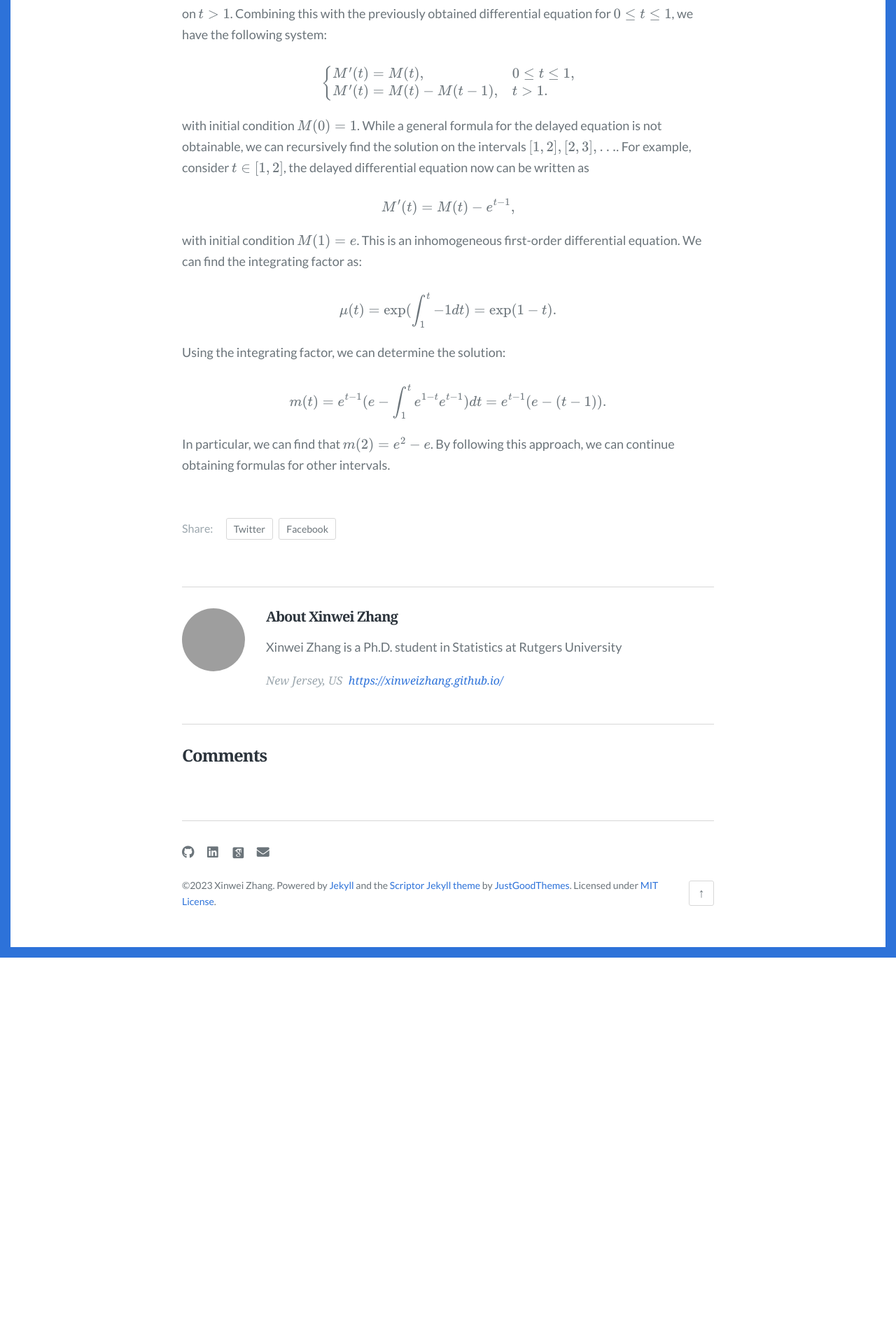
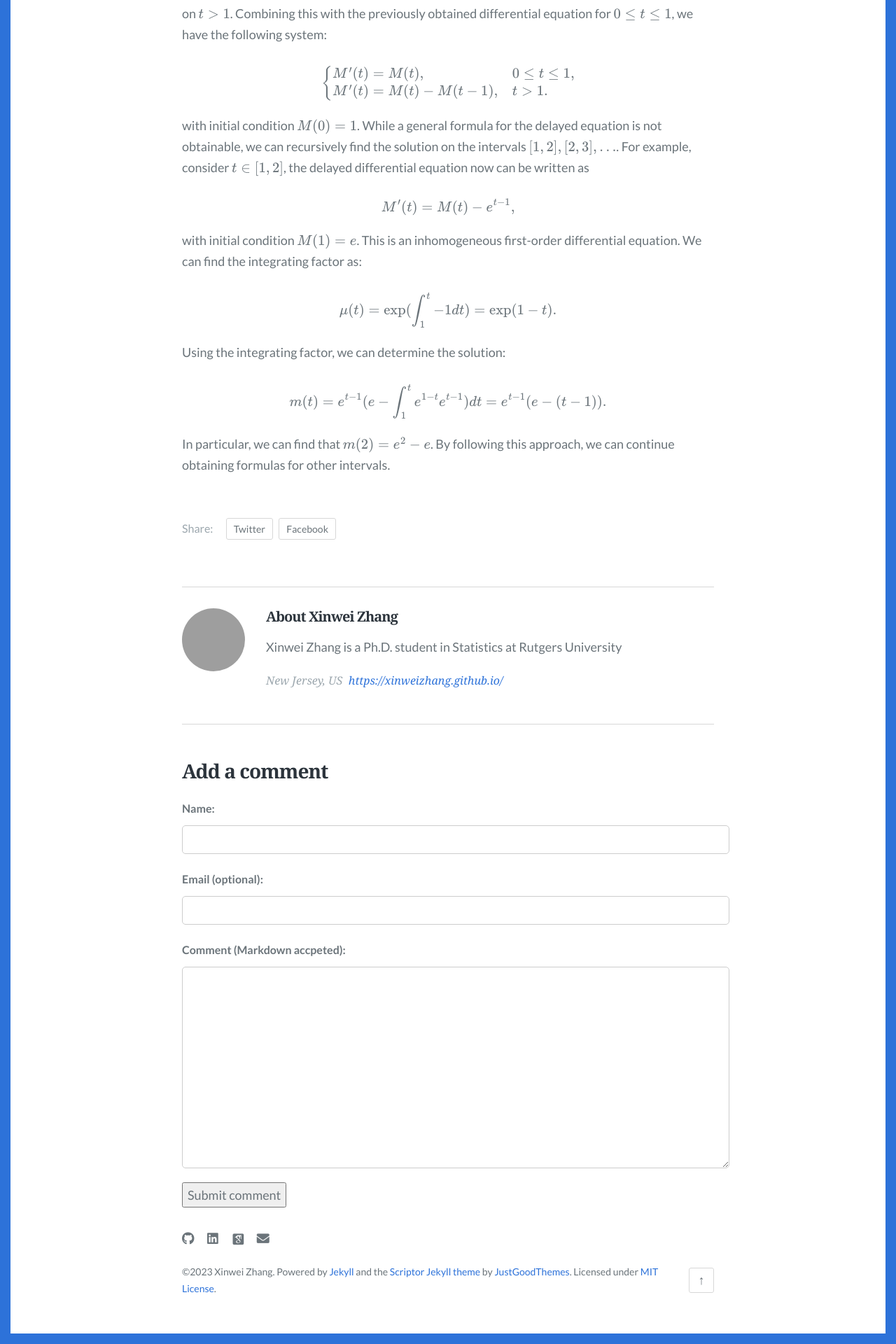
Before and after one commit to XinweiZhang/XinweiZhang.github.io, a Jekyll site: the page built from _posts/2023-03-26-Sum-of-n-uniform-random-variables.md, in a window 1280 px wide. Shown: the part 3757-5677 px from the top of the page at 70% size. Built offline with Jekyll 4.4.1, drawn with Linux system fonts in a browser that asks for light colours; some web fonts are replaced; formulas are drawn with MathJax 3; comment, search, counter and statistics services are not loaded; before the commit the page ends 5125 px from its top, so only the background shows below that; grey boxes are pictures that could not be loaded.

Commit message:
try staticman comment

```diff
--- a/_config.yml
+++ b/_config.yml
@@ -44,7 +44,7 @@ navigation:
 #    url: https://github.com/JustGoodThemes/Scriptor-Jekyll-Theme
 
 # The shortname for your Disqus site to enable comments.
-disqus: justgoodthemes
+# disqus: justgoodthemes
 
 # Colors
 accent_color: '#2d72d9'
@@ -73,3 +73,12 @@ markdown: kramdown
 sass:
   sass_dir: _sass
   style: compressed
+
+# Staticman configuration
+staticman:
+  # Endpoint URL for Staticman API
+  endpoint: https://staticman-xinweizhang.herokuapp.com/v3/entry/github/XinweiZhang/XinweiZhang.github.io/initial_test/{path}
+  # Name of your GitHub repository where comments will be stored
+  repository: XinweiZhang/XinweiZhang.github.io
+  # Name of the branch in your GitHub repository where comments will be stored
+  branch: initial_test
--- a/_layouts/post.html
+++ b/_layouts/post.html
@@ -53,4 +53,36 @@ layout: default
     {% include disqus.html %}
   {% endif %}
 
+  {% if page.comments %}
+  <div id="comments">
+    <h2>Comments</h2>
+    {% for comment in page.comments %}
+    <div class="comment">
+      <p class="comment-author">{{ comment.name }} says:</p>
+      <p class="comment-text">{{ comment.comment | markdownify }}</p>
+    </div>
+    {% endfor %}
+  </div>
+  {% endif %}
+
+  <div id="staticman">
+    <h2>Add a comment</h2>
+    <form action="{{ site.staticman.endpoint }}" method="POST">
+      <input type="hidden" name="options[redirect]" value="{{ page.url | absolute_url }}#comments">
+      <input type="hidden" name="options[slug]" value="{{ page.slug }}">
+      <input type="hidden" name="options[post_title]" value="{{ page.title }}">
+      <input type="hidden" name="options[repository]" value="{{ site.staticman.repository }}">
+      <input type="hidden" name="options[branch]" value="{{ site.staticman.branch }}">
+      <input type="hidden" name="options[path]" value="{{ page.path }}">
+      <label for="name">Name:</label>
+      <input type="text" name="fields[name]" id="name">
+      <label for="email">Email (optional):</label>
+      <input type="email" name="fields[email]" id="email">
+      <label for="comment">Comment (Markdown accpeted):</label>
+      <textarea name="fields[comment]" id="comment" cols="30" rows="10"></textarea>
+      <button type="submit">Submit comment</button>
+    </form>
+  </div>
+
+
 </main><!-- .main-content -->
--- a/assets/css/style.scss
+++ b/assets/css/style.scss
@@ -67,3 +67,71 @@ $palette: (
 .post-description p {
   display: inline;
 }
+#comments {
+  margin-top: 50px;
+}
+
+.comment {
+  margin-bottom: 20px;
+}
+
+.comment-author {
+  font-size: 18px;
+  font-weight: bold;
+}
+
+.comment-text {
+  margin-top: 10px;
+  font-size: 16px;
+  line-height: 1.5;
+}
+
+#staticman {
+  margin-top: 50px;
+  width: 100%; /* Set the width of the comment box to 100% */
+  max-width: 800px; /* Set the maximum width of the comment box to 800px */
+  margin-left: auto; /* Center the comment box */
+  margin-right: auto; /* Center the comment box */
+}
+
+#staticman h2 {
+  font-size: 28px;
+  font-weight: bold;
+  margin-bottom: 20px;
+}
+
+#staticman form {
+  margin-top: 20px;
+}
+
+#staticman label {
+  font-size: 16px;
+  font-weight: bold;
+}
+
+#staticman input[type="text"],
+#staticman input[type="email"],
+#staticman textarea {
+  display: block;
+  margin-top: 10px;
+  margin-bottom: 20px;
+  padding: 10px;
+  font-size: 16px;
+  border-radius: 5px;
+  border: 1px solid #ccc;
+  width: 100%; /* Set the width of the input fields to 100% */
+}
+
+#staticman input[type="submit"] {
+  background-color: #4CAF50;
+  color: white;
+  border: none;
+  padding: 10px 20px;
+  font-size: 16px;
+  border-radius: 5px;
+  cursor: pointer;
+}
+
+#staticman input[type="submit"]:hover {
+  background-color: #3e8e41;
+}
```
Also changed, not shown: staticman.yml (added, +20 -0 lines).
